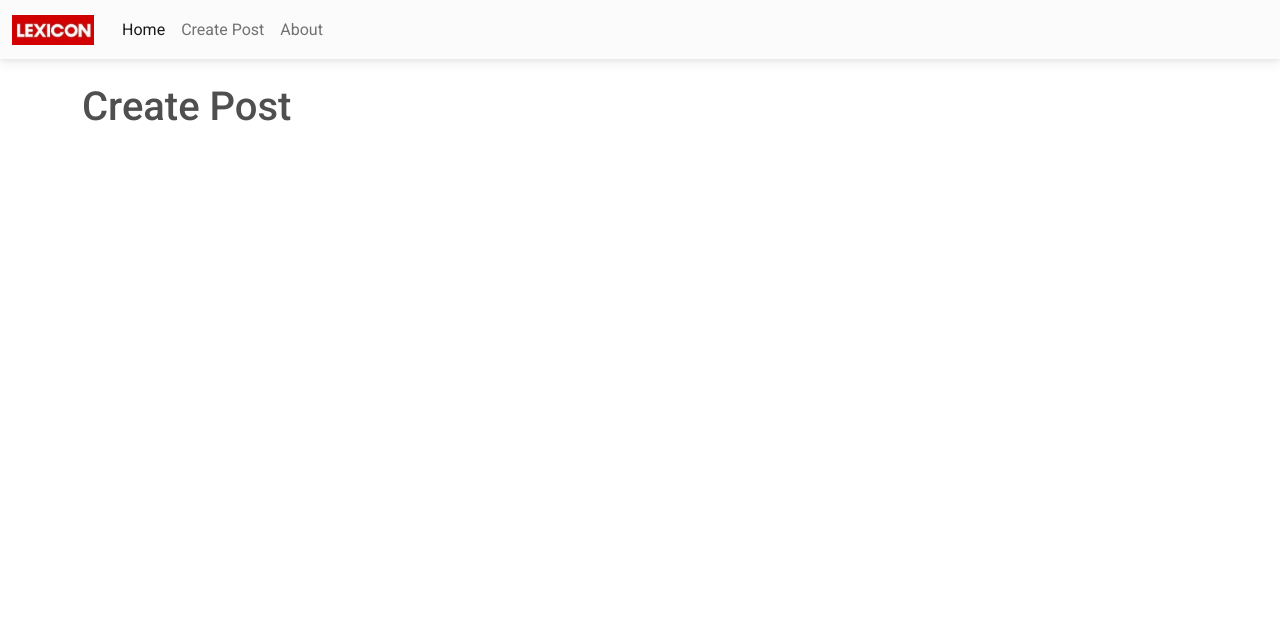
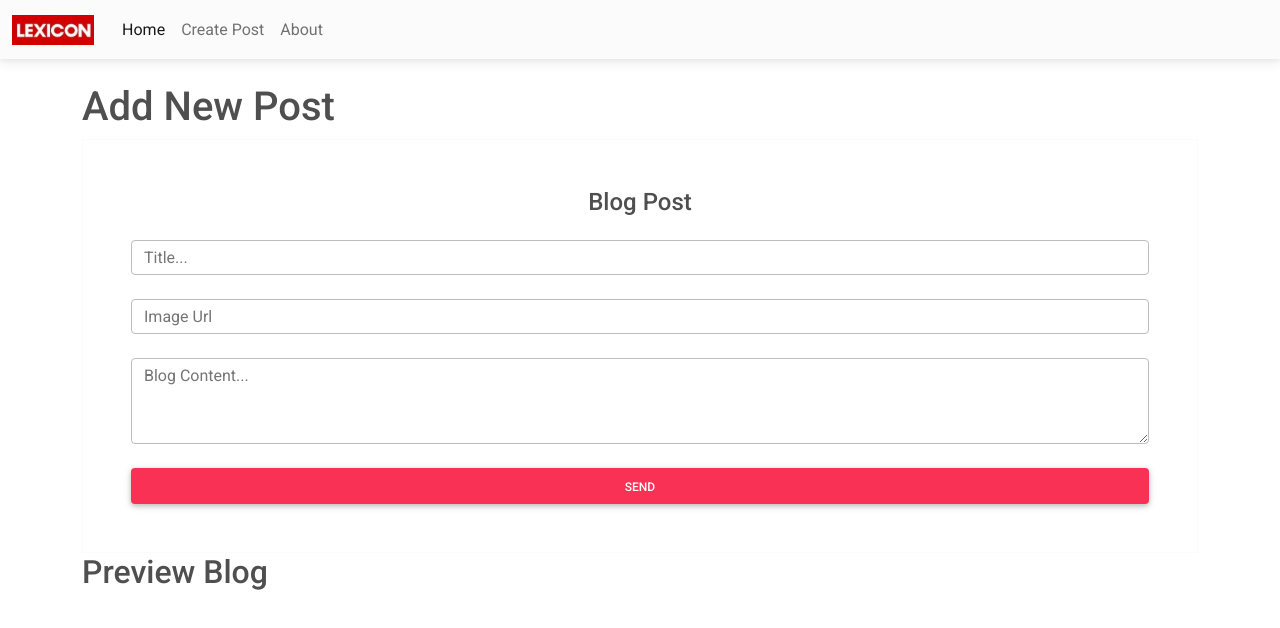
Before and after one commit to johnLexicon/lexicon_view_labb3, a Vue app: page /create in a window 1280 px wide. Shown: the top 628 px of the page. Built offline with nearby package versions, Linux system fonts and the light colour scheme; data requests are answered from the project's data file.

Commit message:
Create post logic implemented.

```diff
--- a/src/views/CreatePost.vue
+++ b/src/views/CreatePost.vue
@@ -1,12 +1,72 @@
 <template>
   <div class="createPost">
-    <h1>Create Post</h1>
+    <h1>Add New Post</h1>
+    <!-- Default form contact -->
+    <form class="text-center border border-light p-5" action="#!">
+      <p class="h4 mb-4">Blog Post</p>
+
+      <!-- Title -->
+      <input
+        type="text"
+        id="title"
+        class="form-control mb-4 rounded-2"
+        placeholder="Title..."
+        v-model="post.title"
+      />
+
+      <!-- Image Url -->
+      <input
+        type="text"
+        id="imageUrl"
+        class="form-control mb-4 rounded-2"
+        placeholder="Image Url"
+        v-model="post.imgUrl"
+      />
+
+      <!-- Content -->
+      <div class="form-group">
+        <textarea
+          class="form-control rounded-2 mb-4"
+          id="content"
+          rows="3"
+          placeholder="Blog Content..."
+          v-model="post.body"
+        ></textarea>
+      </div>
+
+      <!-- Send button -->
+      <button class="btn btn-danger btn-block" type="submit">Send</button>
+    </form>
+    <!-- Default form contact -->
+
+    <h2>Preview Blog</h2>
+    <PostCard v-if="showPreview" :post="post" :showAllText="true" />
   </div>
 </template>
 
 <script>
+import PostCard from "../components/PostCard";
 export default {
   name: "CreatePost",
+  components: {
+    PostCard,
+  },
+  data() {
+    return {
+      post: {
+        id: null,
+        title: "",
+        body: "",
+        likes: 0,
+        imgUrl: null,
+      },
+    };
+  },
+  computed: {
+    showPreview() {
+      return this.post.title || this.post.imgUrl || this.post.body;
+    },
+  },
 };
 </script>
 
```
